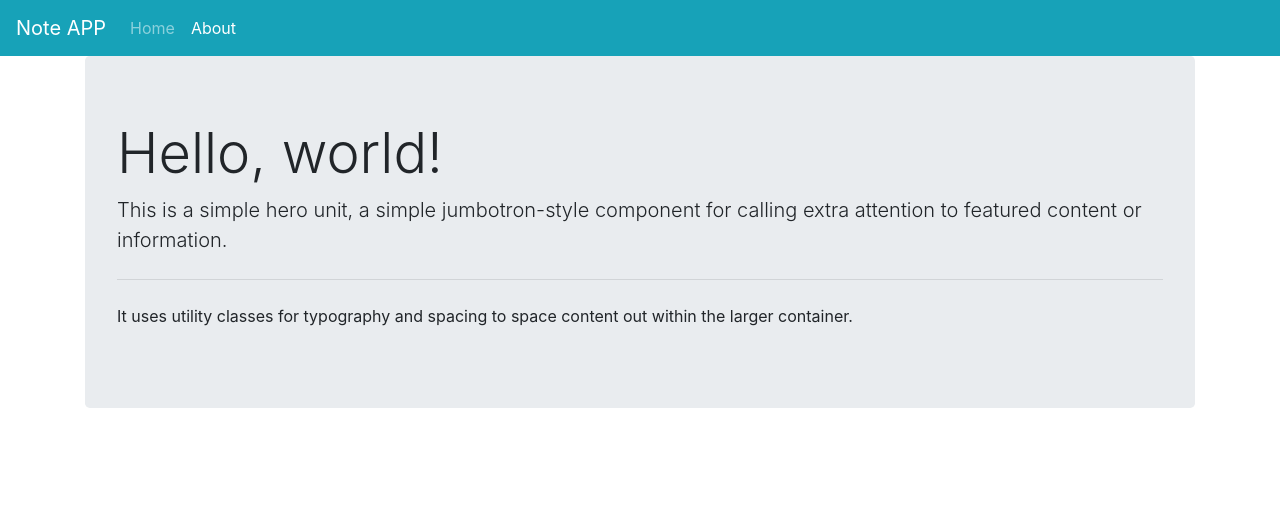
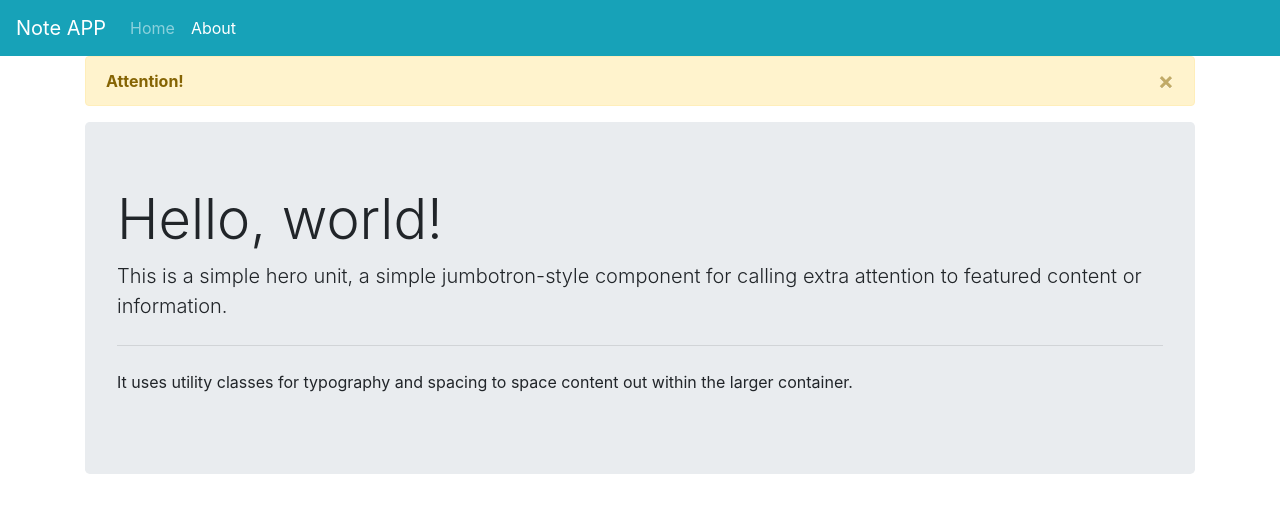
Before and after one commit to maxxdev/react-projects, a React (Create React App) app in the folder middle-todo/: page /about in a window 1280 px wide. Shown: the top 512 px of the page. Built offline with nearby package versions, Linux system fonts and the light colour scheme; the HTML template or start-up script is replaced by a standard one.

Commit message:
added Alert component via context

```diff
--- a/middle-todo/src/App.js
+++ b/middle-todo/src/App.js
@@ -4,9 +4,11 @@
 import {About} from "./pages/About";
 import {Navbar} from "./components/Navbar";
 import {Alert} from "./components/Alert";
+import {AlertState} from "./context/alert/AlertState";
 
 function App() {
   return (
+    <AlertState>
       <BrowserRouter>
         <Navbar/>
         <div className="container">
@@ -17,6 +19,7 @@
           </Switch>
         </div>
       </BrowserRouter>
+    </AlertState>
   );
 }
 
--- a/middle-todo/src/components/Alert.js
+++ b/middle-todo/src/components/Alert.js
@@ -1,13 +1,17 @@
-import React from "react";
+import React, {useContext} from "react";
+import {AlertContext} from "../context/alert/alertContext";
 
-export const Alert = ({alert}) => {
+export const Alert = () => {
+  const {alert, hide} = useContext(AlertContext)
   if (!alert)
     return null
+
   return (
     <div className={`alert alert-${alert.type || 'warning'} alert-dismissible fade show`} role="alert">
       <strong>Attention!</strong>
       {alert.text}
-      <button type="button" className="close"
+      <button onClick={hide}
+              type="button" className="close"
               aria-label="Close">
         <span aria-hidden="true">&times;</span>
       </button>
--- /dev/null
+++ b/middle-todo/src/context/alert/AlertState.js
@@ -0,0 +1,25 @@
+import React, {useReducer} from "react";
+import {AlertContext} from "./alertContext";
+import {alertReducer} from "./alertReducer";
+import {HIDE_ALERT, SHOW_ALERT} from "../types";
+
+export const AlertState = ({children}) => {
+  const [state, dispatch] = useReducer(alertReducer, {visible: false})
+  const show = (text, type = 'warning') => {
+    dispatch({
+      type: SHOW_ALERT,
+      payload: {text, type}
+    })
+  }
+  const hide = () => dispatch({
+    type: HIDE_ALERT
+  })
+  return (
+    <AlertContext.Provider value={{
+      show, hide,
+      alert: state
+    }}>
+      {children}
+    </AlertContext.Provider>
+  )
+}
--- /dev/null
+++ b/middle-todo/src/context/alert/alertContext.js
@@ -0,0 +1,3 @@
+import {createContext} from 'react'
+
+export const AlertContext = createContext()
--- /dev/null
+++ b/middle-todo/src/context/alert/alertReducer.js
@@ -0,0 +1,16 @@
+import {HIDE_ALERT, SHOW_ALERT} from "../types";
+
+const handlers = {
+  [SHOW_ALERT]: (state, action) => ({
+    ...action.payload, visible: true
+  }),
+  [HIDE_ALERT]: (state) => ({
+    ...state,
+    visible: false
+  }),
+  DEFAULT: state => state
+}
+export const alertReducer = (state, action) => {
+  const handle = handlers[action.type] || handlers.DEFAULT
+  return handle(state, action)
+}
--- /dev/null
+++ b/middle-todo/src/context/types.js
@@ -0,0 +1,2 @@
+export const SHOW_ALERT = 'SHOW_ALERT'
+export const HIDE_ALERT = 'HIDE_ALERT'
```
Lines whose indentation alone changed are shown as unchanged.
